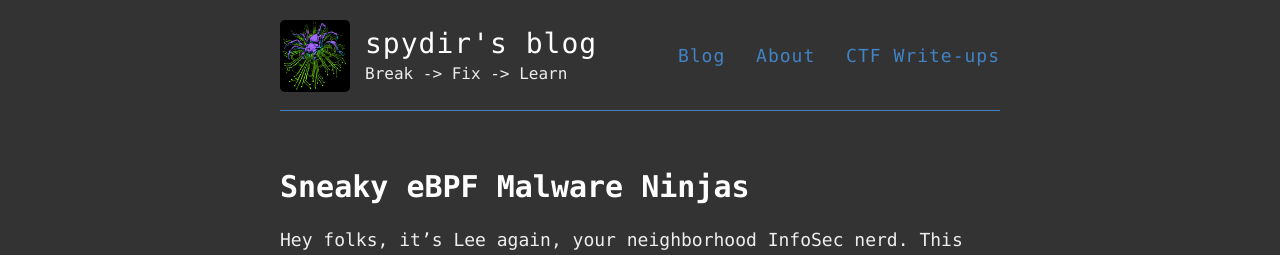
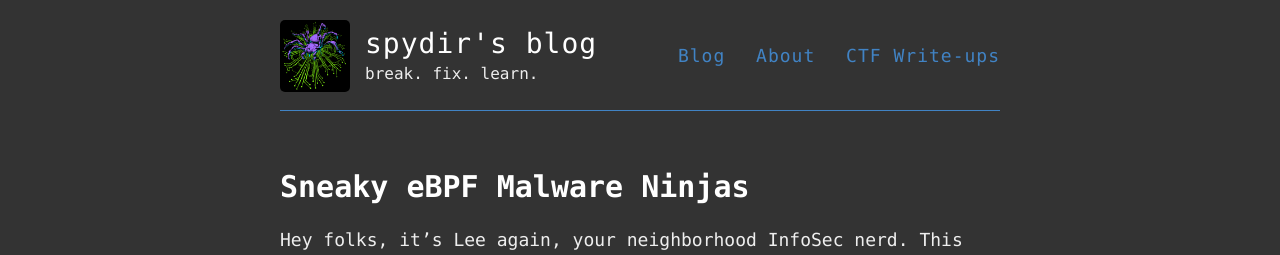
Before and after one commit to spydir/spydir.github.io, a Jekyll site: the page built from index.html, in a window 1280 px wide. Shown: the top 255 px of the page. Built offline with Jekyll 4.4.1, drawn with Linux system fonts in a browser that asks for light colours.

```diff
--- a/_config.yml
+++ b/_config.yml
@@ -6,7 +6,7 @@
 name: spydir's blog
 
 # Short bio or description (displayed in the header)
-description: Break -> Fix -> Learn
+description: break. fix. learn.
 
 # URL of your avatar or profile pic (you could use your GitHub profile pic)
 avatar: https://github.com/spydir/spydir.github.io/blob/main/images/the_best_tshirt_08.png?raw=true
```
